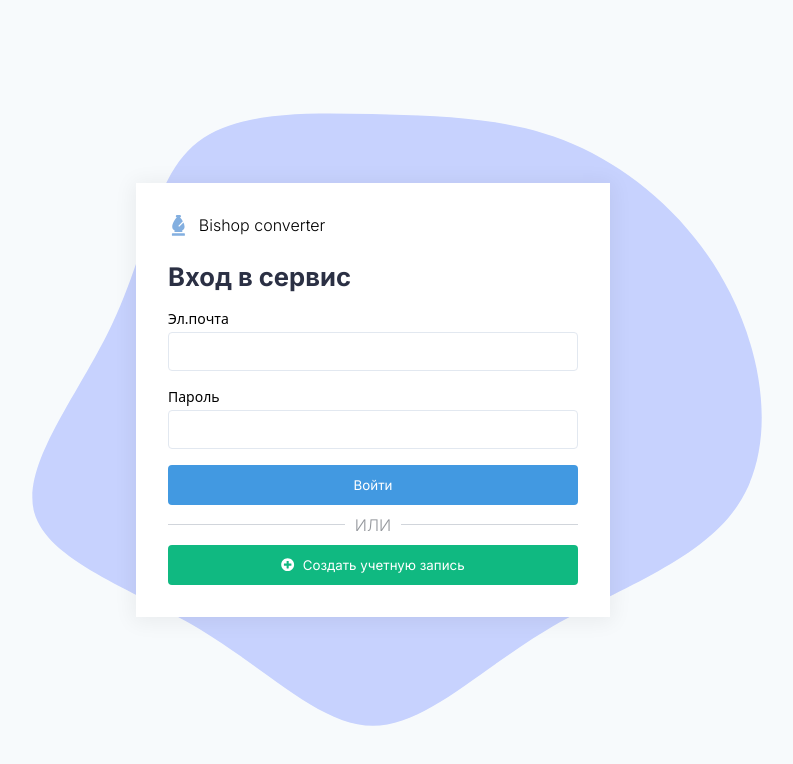
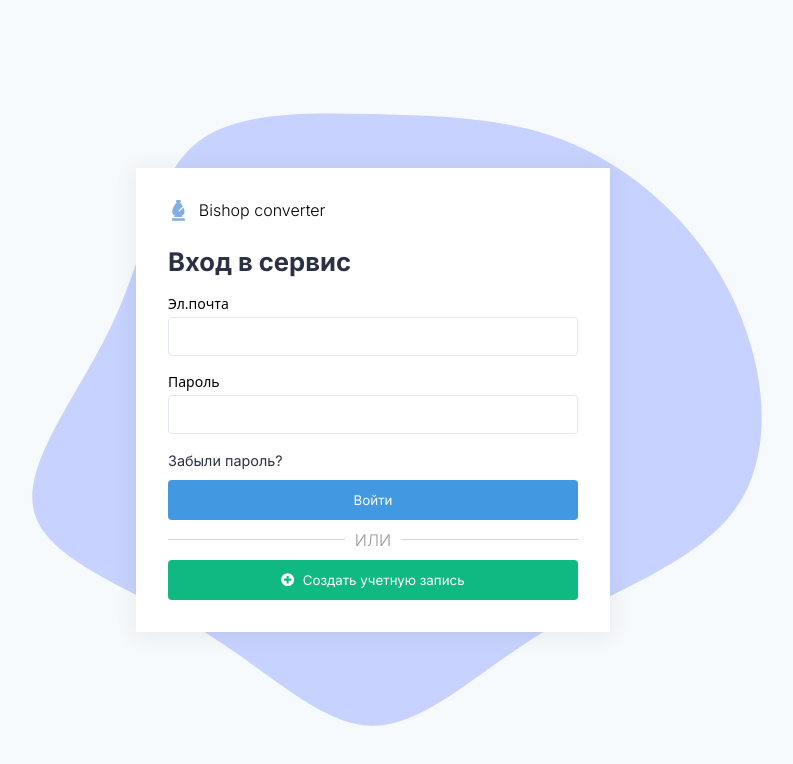
Before and after one commit to SkyBoxProject/bishop-client, a React (Create React App) app: page /login in a window 1280 px wide. Shown: the top 764 px of the page, without its empty margins (267-1060 px from the left). Built offline with nearby package versions, Linux system fonts and the light colour scheme.

Commit message:
add password recovery link

```diff
--- a/src/resources/LoginPage.js
+++ b/src/resources/LoginPage.js
@@ -9,8 +9,8 @@ import { useAuth } from '../providers/AuthProvider';
 import { Form, Field } from 'react-final-form';
 import { Redirect } from "react-router-dom";
 import { Alert } from '../components/Alert';
-import {CircularProgress} from '../components/CircularProgress';
-import {GradientOverlay} from '../components/GradientOverlay';
+import { CircularProgress } from '../components/CircularProgress';
+import { GradientOverlay } from '../components/GradientOverlay';
 import { Label } from '../components/Label';
 
 const useStyles = createUseStyles(theme => ({
@@ -41,6 +41,11 @@ const useStyles = createUseStyles(theme => ({
       width: '410px',
       padding: '2rem',
       position: 'relative'
+   },
+   forgotPassLink: {
+      color: '#2b3044',
+      textDecoration: 'none',
+      fontSize: '0.9em'
    }
 }));
 
@@ -105,7 +110,7 @@ export function LoginPage(props) {
                      {fieldProps => (
                         <Label>
                            <span>Эл.почта</span>
-                        <Input {...fieldProps.input} />
+                           <Input {...fieldProps.input} />
                         </Label>
                      )}
                   </Field>
@@ -114,10 +119,12 @@ export function LoginPage(props) {
                      {fieldProps => (
                         <Label>
                            <span>Пароль</span>
-                        <Input type="password" {...fieldProps.input} />
+                           <Input type="password" {...fieldProps.input} />
                         </Label>
                      )}
                   </Field>
+
+                  <a href="#" className={classes.forgotPassLink}>Забыли пароль?</a>
 
                   <div style={{ marginTop: '10px' }}>
                      <Button type="submit" fullWidth>Войти</Button>
```
